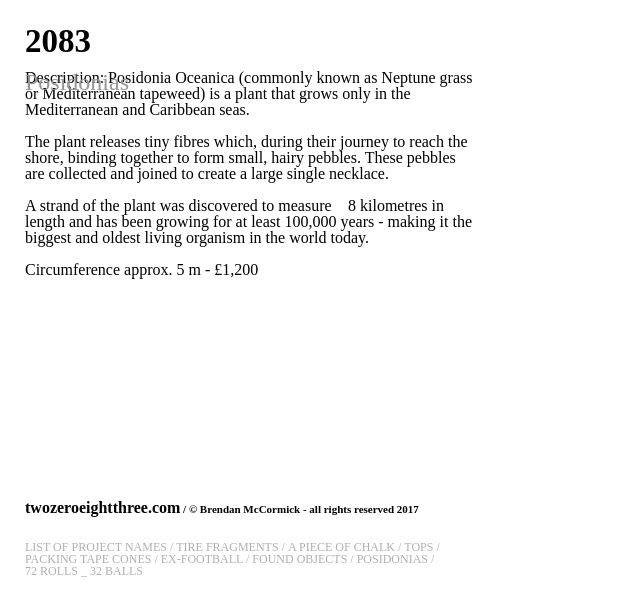
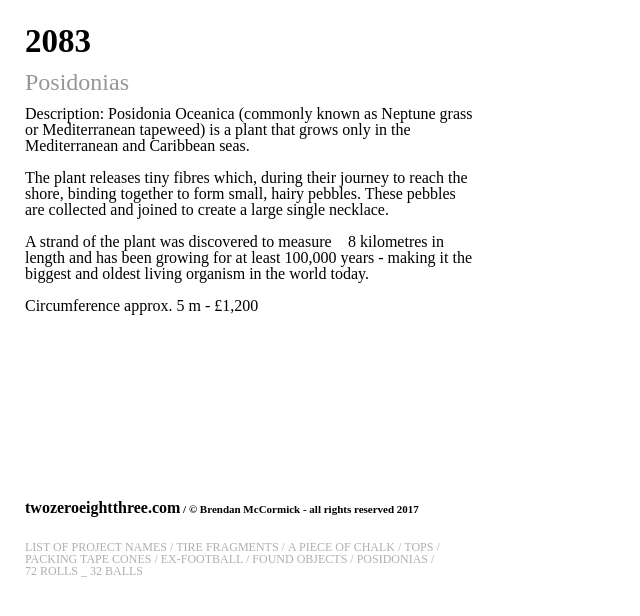
Before and after one commit to twozeroeightthree/website, a Jekyll site: the page built from _posts/2018-01-02-posidonias.html, in a window 1280 px wide. Shown: the top 616 px of the page, without its empty margins (0-640 px from the left). Built offline with Jekyll 4.4.1, drawn with Linux system fonts in a browser that asks for light colours; some web fonts are replaced.

Commit message:
2018-03-20_22:46

```diff
--- a/assets/main.css
+++ b/assets/main.css
@@ -20,7 +20,7 @@ h3 { font-size: 20px; font-weight: bold;}
 #title a{ text-decoration:none; font-size: 33px; }
 
 /* Structure of the website */
-#title { position: fixed;}
+
 .panel{ /* Left panel, description */
   width: 450px;
   height: 457px;
@@ -40,7 +40,7 @@ h3 { font-size: 20px; font-weight: bold;}
 
 footer{
   width: 450px;
-  position: fixed;
+  position: absolute;
   top: 500px;
 }
 
@@ -171,7 +171,6 @@ footer.footer-post li:last-child:after {
 .panel.post h2, .panel.post h3{
   color: rgb(150, 150, 150);
   font-weight: normal;
-  position: fixed;
 }
 
 
```
Also changed, not shown: 1 other file.
